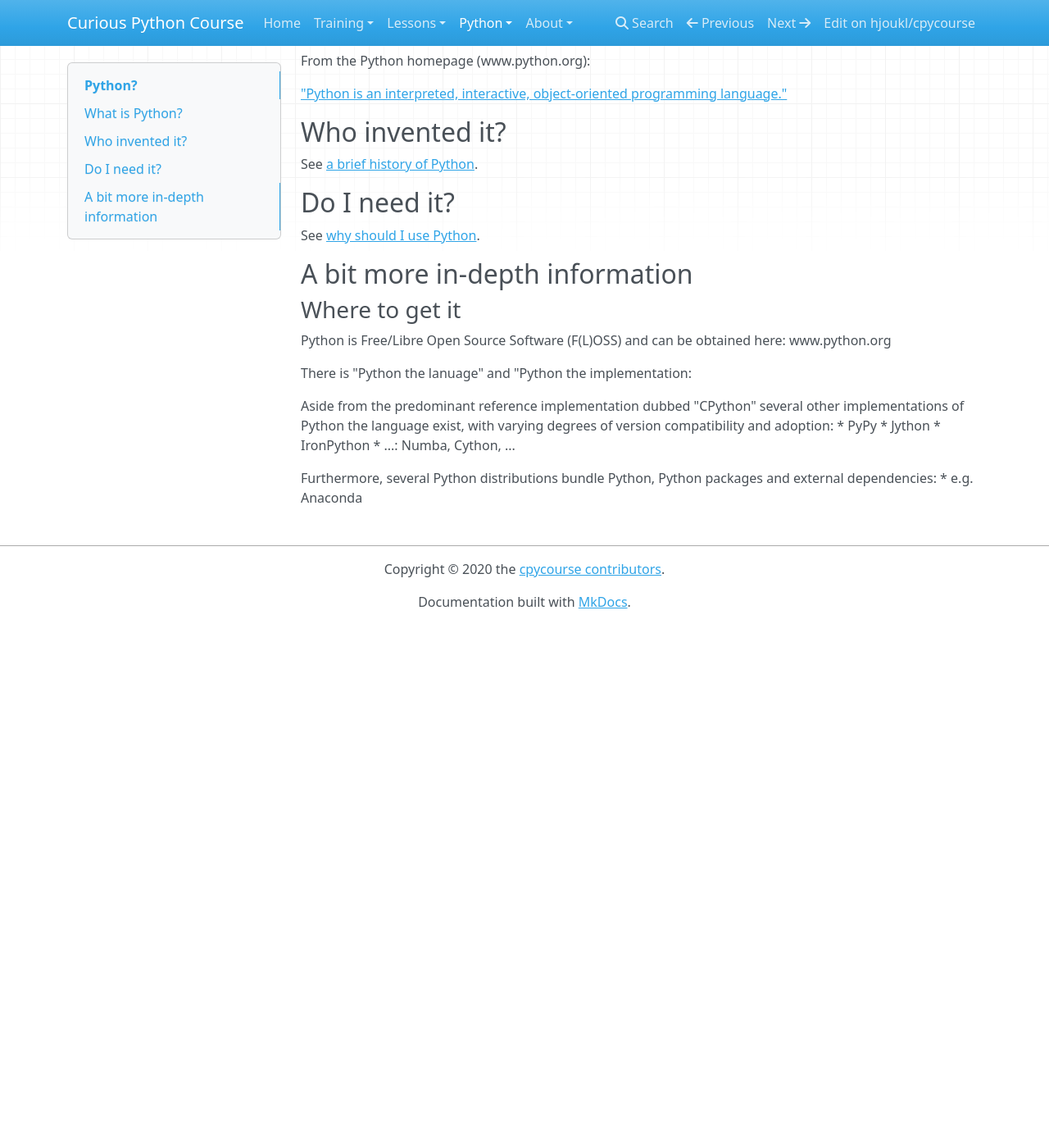
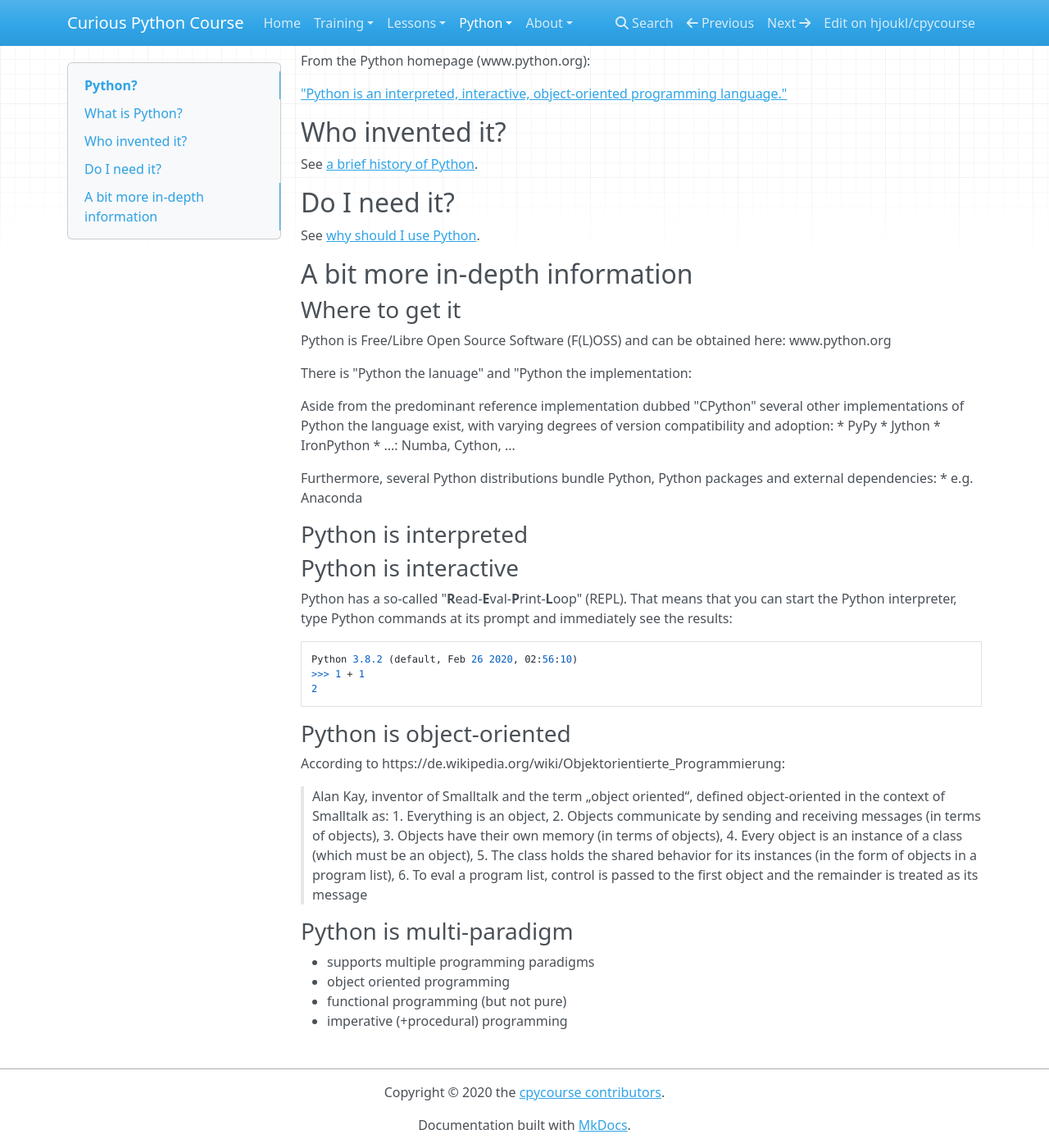
Before and after one commit to rkluger68/cpycourse, an MkDocs documentation site: the page built from docs/python/python.md, in a window 1280 px wide and 1400 px high, scrolled down 159 px. Shown: the whole window at 82% size. Built offline with MkDocs 1.6.1, drawn with Linux system fonts in a browser that asks for light colours; nearby versions of some CDN libraries; before the commit the page ends 921 px from its top, so only the background shows below that.

Commit message:
Update python.md

````diff
--- a/docs/python/python.md
+++ b/docs/python/python.md
@@ -27,5 +27,36 @@ Aside from the predominant reference implementation dubbed "CPython" several oth
  * IronPython
    * ...: Numba, Cython, ...
 
- Furthermore, several Python distributions bundle Python, Python packages and external dependencies:
+Furthermore, several Python distributions bundle Python, Python packages and external dependencies:
    * e.g. Anaconda
+
+### Python is interpreted
+
+### Python is interactive
+
+Python has a so-called "**R**ead-**E**val-**P**rint-**L**oop" (REPL). That means that you can start the Python interpreter, type Python commands at its prompt and immediately see the results:
+
+```python
+Python 3.8.2 (default, Feb 26 2020, 02:56:10)
+>>> 1 + 1
+2
+```
+
+### Python is object-oriented
+
+According to https://de.wikipedia.org/wiki/Objektorientierte_Programmierung:
+
+> Alan Kay, inventor of Smalltalk and the term „object oriented“, defined object-oriented in the context of Smalltalk as:
+>   1. Everything is an object,
+>   2. Objects communicate by sending and receiving messages (in terms of objects),
+>   3. Objects have their own memory (in terms of objects),
+>   4. Every object is an instance of a class (which must be an object),
+>   5. The class holds the shared behavior for its instances (in the form of objects in a program list),
+>   6. To eval a program list, control is passed to the first object and the remainder is treated as its message
+
+### Python is multi-paradigm
+
+ * supports multiple programming paradigms
+   * object oriented programming
+   * functional programming (but not pure)
+   * imperative (+procedural) programming
````
